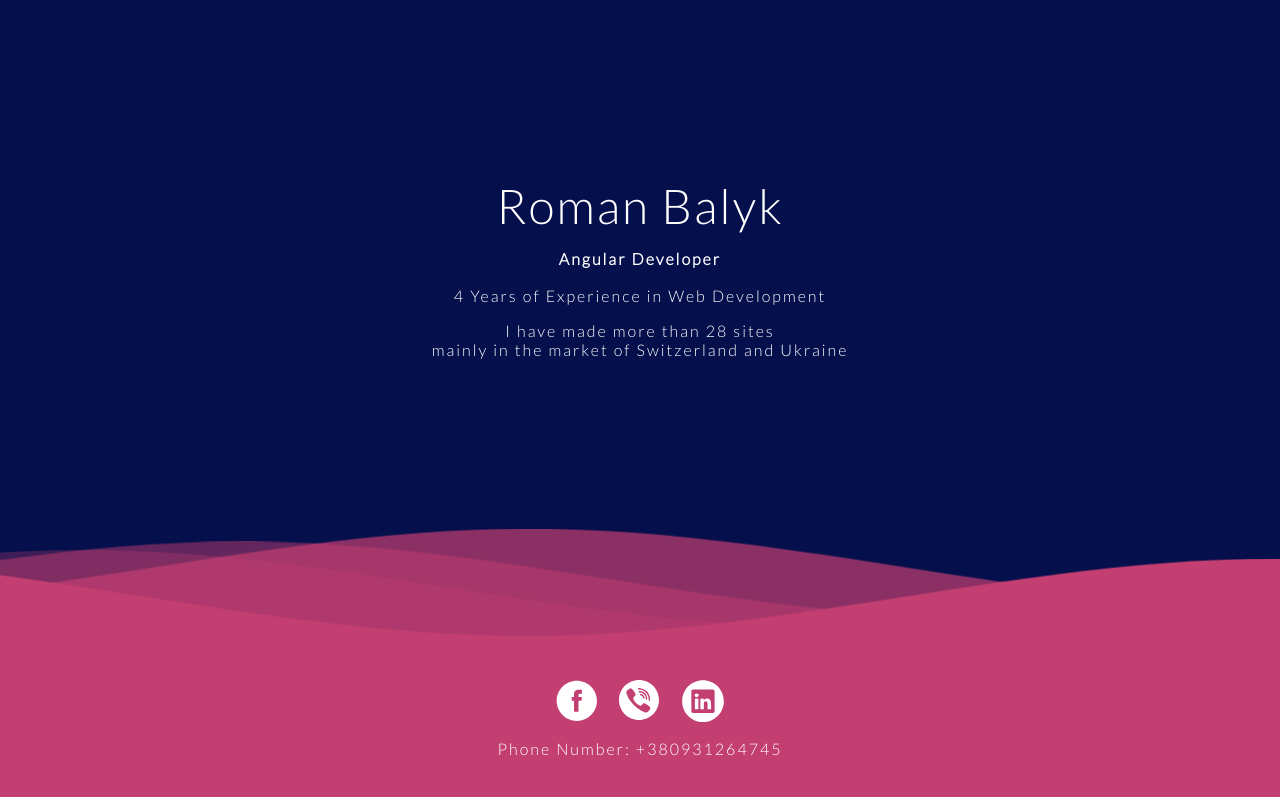
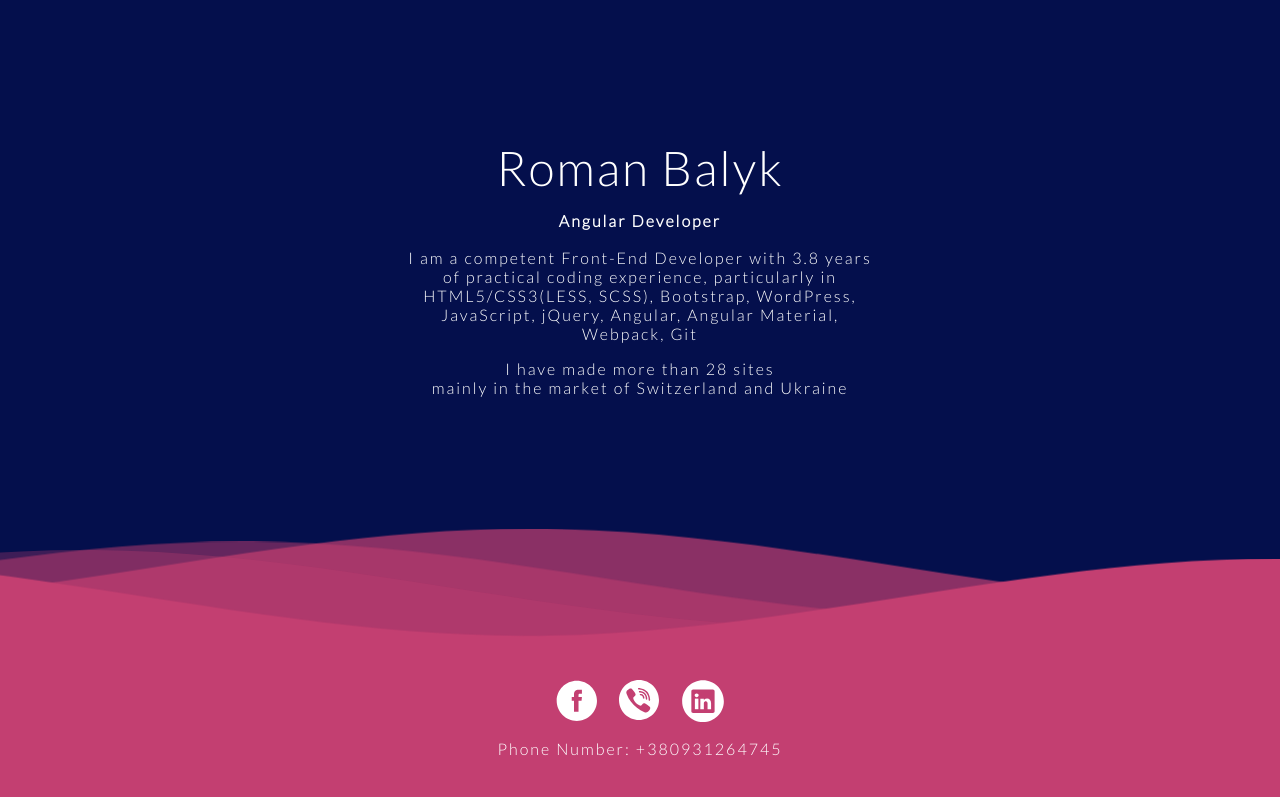
Before and after one commit to Rbalyk/buciness-visit-card, an Angular app: page / in a window 1280 px wide. Built offline with nearby package versions, Linux system fonts and the light colour scheme.

Commit message:
Zoryana Visit Card

```diff
--- a/src/app/header/header.component.html
+++ b/src/app/header/header.component.html
@@ -3,7 +3,7 @@
     <h1>Roman Balyk</h1>
     <p><b>Angular Developer</b></p>
     <br>
-    <p>4 Years of Experience in Web Development </p>
+    <p class="about-text">I am a competent Front-End Developer with 3.8 years of practical coding experience, particularly in HTML5/CSS3(LESS, SCSS), Bootstrap, WordPress, JavaScript, jQuery, Angular, Angular Material, Webpack, Git</p>
     <ul>
       <li>I have made more than 28 sites <br> mainly in the market of Switzerland and Ukraine</li>
     </ul>
--- a/src/styles.scss
+++ b/src/styles.scss
@@ -3,7 +3,12 @@
 body {
   margin:0;
 }
-
+p{
+  padding: 0 15px;
+}
+.about-text{
+  max-width: 480px;
+}
 h1 {
   font-family: 'Lato', sans-serif;
   font-weight:300;
```
